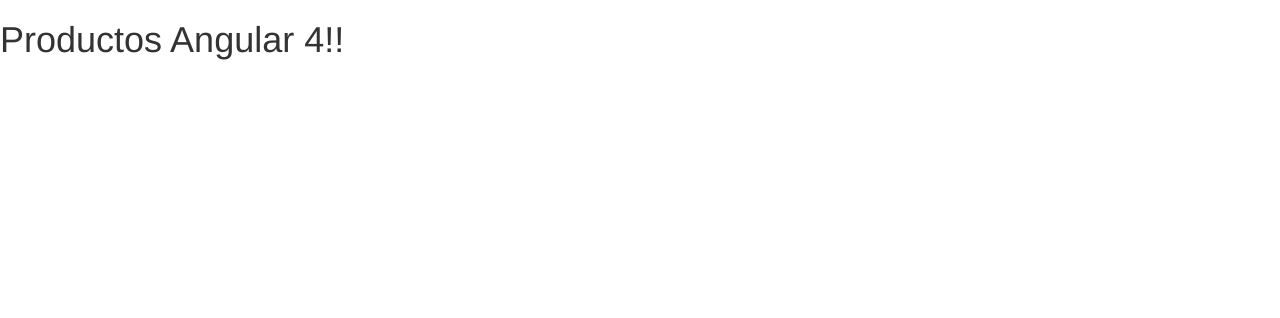
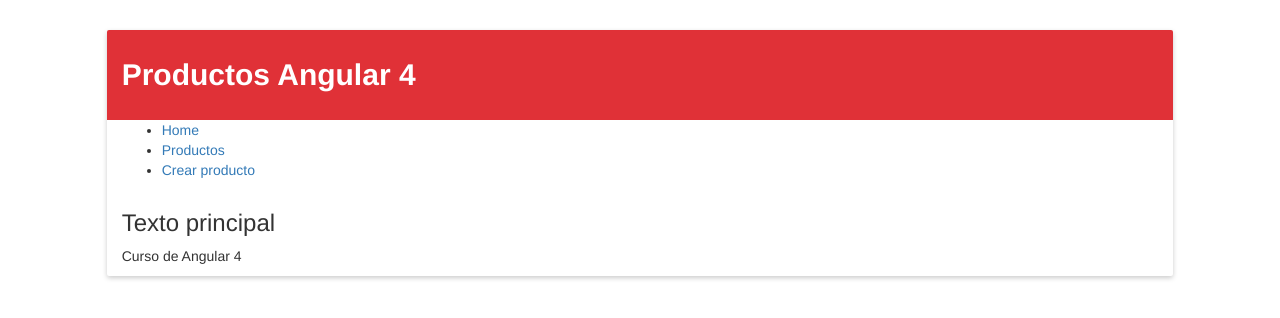
Before and after one commit to sirdave75/curso-angular4-webapp, an Angular app: page / in a window 1280 px wide. Shown: the top 318 px of the page. Built offline with nearby package versions, Linux system fonts and the light colour scheme.

Commit message:
maquetación inicial

```diff
--- a/src/app/app.component.html
+++ b/src/app/app.component.html
@@ -1,4 +1,22 @@
+<div id="content" class="col-lg-10 col-lg-offset-1">
+  <header id="header" class="col-lg-12">
+    <h1>
+      {{title}}
+    </h1>
+  </header>
+  <nav id="nav" class="col-lg-12">
+    <ul>
+      <li><a href="#">Home</a></li>
+      <li><a href="#">Productos</a></li>
+      <li><a href="#">Crear producto</a></li>
+    </ul>
+  </nav>
+  <section id="main" class="col-lg-12">
+    <!-- Componente actual -->
+    <h3>Texto principal</h3>
+  </section>
 
-  <h1>
-    {{title}}!!
-  </h1>
+  <footer class="col-lg-12">
+    <p>Curso de Angular 4 </p>
+  </footer>
+</div>
--- /dev/null
+++ b/src/assets/styles.css
@@ -0,0 +1,23 @@
+#content{
+    margin-top: 30px ;
+    border-radius:  2px;
+    background: white;
+    box-shadow: 0px 2px 5px #ccc;
+    padding: 0px;
+    overflow: hidden;
+}
+
+#header{
+    background: #E03137;
+    color:white;
+    margin: 0px;
+    height: 90px;
+    line-height: 90px;
+}
+
+#header h1{
+    display: block;
+    line-height: 50px;
+    font-weight: bold;
+    font-size: 30px;
+}
--- a/src/index.html
+++ b/src/index.html
@@ -15,6 +15,8 @@
   <link rel="stylesheet" href="assets/bootstrap/css/bootstrap.min.css">
   <script type="text/javascript" src="assets/bootstrap/js/bootstrap.min.js"></script>
 
+  <!-- Estilos -->
+  <link rel="stylesheet" href="assets/styles.css">
 
 
 </head>
```
